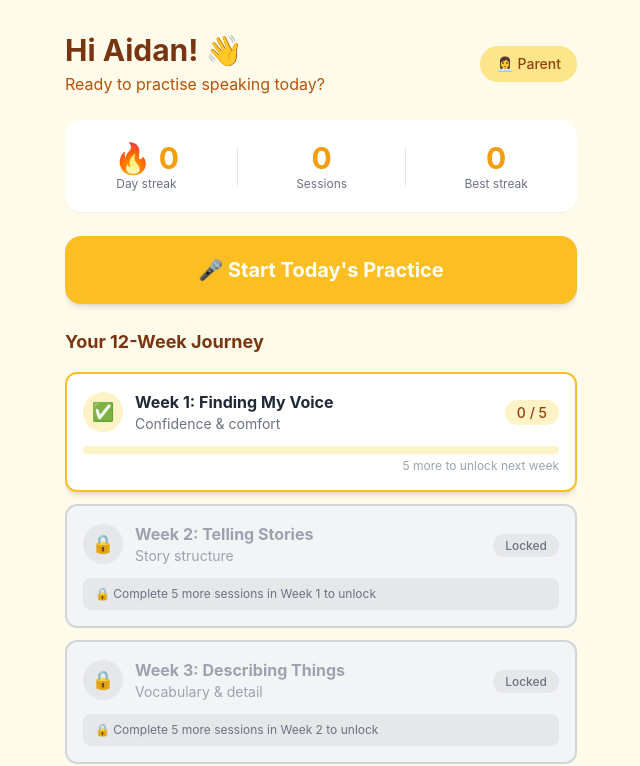
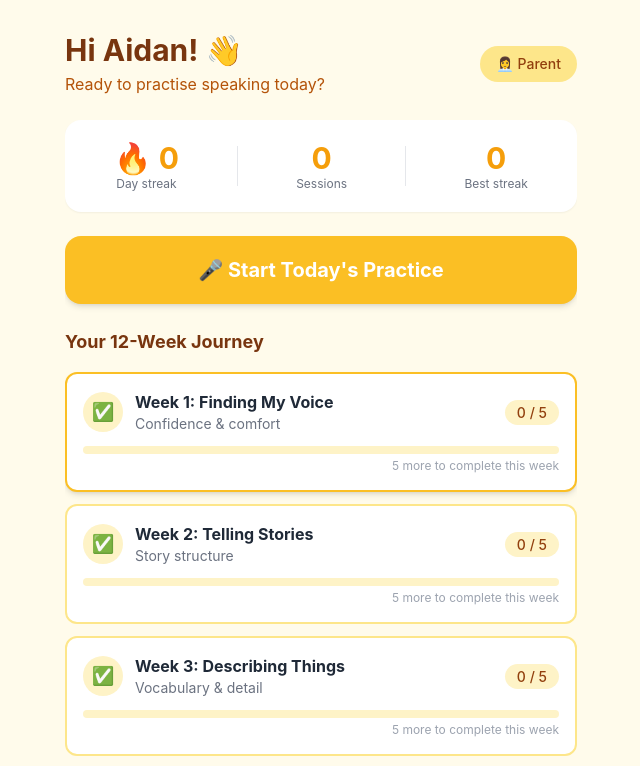
Before and after one commit to ismaelloveexcel/speakup, a Next.js app: page / in a window 1280 px wide. Shown: the top 766 px of the page, without its empty margins (319-959 px from the left). Built offline with nearby package versions, Linux system fonts and the light colour scheme.

Commit message:
Remove stage lock mechanism - all weeks are now accessible
Agent-Logs-Url: https://github.com/ismaelloveexcel/speakup/sessions/b5c67762-abcb-45fb-953f-35a39f37c86e

Co-authored-by: ismaelloveexcel <186632230+ismaelloveexcel@users.noreply.github.com>

```diff
--- a/src/app/page.tsx
+++ b/src/app/page.tsx
@@ -3,7 +3,7 @@
 import { useEffect, useState } from 'react'
 import Link from 'next/link'
 import { loadState, loadSessions } from '@/lib/storage'
-import { computeUnlockedWeeks, sessionsUntilUnlock } from '@/lib/unlock'
+import { computeUnlockedWeeks } from '@/lib/unlock'
 import { computeStreak, hasSessionToday } from '@/lib/streak'
 import { programWeeks } from '@/data/programWeeks'
 import { AppState, SessionLog } from '@/types'
@@ -90,24 +90,17 @@ export default function HomePage() {
         <h2 className="mb-4 text-lg font-bold text-amber-900">Your 12-Week Journey</h2>
         <div className="grid gap-3">
           {programWeeks.map((week) => {
-            const unlocked = state.unlockedWeeks.includes(week.weekNumber)
             const completedCount = sessions.filter(
               (s) => s.weekNumber === week.weekNumber && s.completed
             ).length
-            // For a locked week N, show how many more sessions are needed in week N-1
-            const sessionsToUnlock = week.weekNumber > 1
-              ? sessionsUntilUnlock(week.weekNumber - 1, sessions)
-              : 0
             const isActive = week.weekNumber === state.currentWeek
 
             return (
               <WeekCard
                 key={week.weekNumber}
                 week={week}
-                isUnlocked={unlocked}
                 completedSessions={completedCount}
                 isActive={isActive}
-                sessionsToUnlock={sessionsToUnlock}
               />
             )
           })}
--- a/src/app/session/page.tsx
+++ b/src/app/session/page.tsx
@@ -4,7 +4,7 @@ import { useEffect, useRef, useState, useCallback } from 'react'
 import { useRouter } from 'next/navigation'
 import Link from 'next/link'
 import { loadState, loadSessions, addSession, saveState, generateId, todayISO } from '@/lib/storage'
-import { computeUnlockedWeeks, getActiveWeek } from '@/lib/unlock'
+import { getActiveWeek } from '@/lib/unlock'
 import { getTodayPrompt, getAlternatePrompt } from '@/lib/prompts'
 import { programWeeks } from '@/data/programWeeks'
 import Timer from '@/components/Timer'
@@ -27,10 +27,8 @@ export default function SessionPage() {
   const elapsedTimerRef = useRef<ReturnType<typeof setInterval> | null>(null)
 
   useEffect(() => {
-    const state = loadState()
     const sessions = loadSessions()
-    const unlocked = computeUnlockedWeeks(sessions)
-    const active = getActiveWeek(sessions, unlocked)
+    const active = getActiveWeek(sessions)
     setWeekNumber(active)
 
     const week = programWeeks.find((w) => w.weekNumber === active)
@@ -100,9 +98,7 @@ export default function SessionPage() {
 
     // Update state
     const state = loadState()
-    const sessions = loadSessions()
-    const unlocked = computeUnlockedWeeks(sessions)
-    saveState({ ...state, unlockedWeeks: unlocked })
+    saveState({ ...state, unlockedWeeks: programWeeks.map((w) => w.weekNumber) })
 
     router.push('/progress')
   }
--- a/src/components/WeekCard.tsx
+++ b/src/components/WeekCard.tsx
@@ -4,66 +4,51 @@ import { ProgramWeek } from '@/types'
 
 interface WeekCardProps {
   week: ProgramWeek
-  isUnlocked: boolean
   completedSessions: number
   isActive: boolean
-  /** Sessions still needed in the PREVIOUS week to unlock this one */
-  sessionsToUnlock: number
   onSelect?: (weekNumber: number) => void
 }
 
 export default function WeekCard({
   week,
-  isUnlocked,
   completedSessions,
   isActive,
-  sessionsToUnlock,
   onSelect,
 }: WeekCardProps) {
   const target = week.minSessionsToUnlockNext || 5
 
   return (
     <div
-      onClick={() => isUnlocked && onSelect?.(week.weekNumber)}
+      onClick={() => onSelect?.(week.weekNumber)}
       className={`rounded-xl border-2 p-4 transition-all ${
-        isUnlocked
-          ? isActive
-            ? 'border-amber-400 bg-white shadow-md cursor-pointer'
-            : 'border-amber-200 bg-white cursor-pointer hover:border-amber-300'
-          : 'border-gray-300 bg-gray-100'
+        isActive
+          ? 'border-amber-400 bg-white shadow-md cursor-pointer'
+          : 'border-amber-200 bg-white cursor-pointer hover:border-amber-300'
       }`}
     >
       <div className="flex items-center justify-between">
         <div className="flex items-center gap-3">
-          <div className={`flex h-10 w-10 items-center justify-center rounded-full text-lg ${
-            isUnlocked ? 'bg-amber-100' : 'bg-gray-200'
-          }`}>
-            {isUnlocked ? '✅' : '🔒'}
+          <div className="flex h-10 w-10 items-center justify-center rounded-full text-lg bg-amber-100">
+            ✅
           </div>
           <div>
-            <p className={`font-bold ${isUnlocked ? 'text-gray-800' : 'text-gray-400'}`}>
+            <p className="font-bold text-gray-800">
               Week {week.weekNumber}: {week.title}
             </p>
-            <p className={`text-sm ${isUnlocked ? 'text-gray-500' : 'text-gray-400'}`}>
+            <p className="text-sm text-gray-500">
               {week.focus}
             </p>
           </div>
         </div>
         <div className="text-right">
-          {isUnlocked ? (
-            <span className="rounded-full bg-amber-100 px-3 py-1 text-sm font-medium text-amber-800">
-              {completedSessions} / {target}
-            </span>
-          ) : (
-            <span className="rounded-full bg-gray-200 px-3 py-1 text-xs font-medium text-gray-500">
-              Locked
-            </span>
-          )}
+          <span className="rounded-full bg-amber-100 px-3 py-1 text-sm font-medium text-amber-800">
+            {completedSessions} / {target}
+          </span>
         </div>
       </div>
 
-      {/* Progress bar for unlocked weeks */}
-      {isUnlocked && week.minSessionsToUnlockNext > 0 && (
+      {/* Progress bar */}
+      {week.minSessionsToUnlockNext > 0 && (
         <div className="mt-3">
           <div className="h-2 w-full rounded-full bg-amber-100">
             <div
@@ -76,16 +61,7 @@ export default function WeekCard({
           <p className="mt-1 text-right text-xs text-gray-400">
             {completedSessions >= target
               ? '✓ Complete'
-              : `${target - completedSessions} more to unlock next week`}
-          </p>
-        </div>
-      )}
-
-      {/* Locked message */}
-      {!isUnlocked && (
-        <div className="mt-3 rounded-lg bg-gray-200 px-3 py-2">
-          <p className="text-xs text-gray-500">
-            🔒 Complete {sessionsToUnlock} more session{sessionsToUnlock !== 1 ? 's' : ''} in Week {week.weekNumber - 1} to unlock
+              : `${target - completedSessions} more to complete this week`}
           </p>
         </div>
       )}
--- a/src/lib/storage.ts
+++ b/src/lib/storage.ts
@@ -20,7 +20,7 @@ const defaultState: AppState = {
   currentWeek: 1,
   settings: defaultSettings,
   sessions: [],
-  unlockedWeeks: [1],
+  unlockedWeeks: [1, 2, 3, 4, 5, 6, 7, 8, 9, 10, 11, 12],
 }
 
 // ─── SSR guard ────────────────────────────────────────────────────────────────
--- a/src/lib/unlock.ts
+++ b/src/lib/unlock.ts
@@ -3,57 +3,33 @@ import { programWeeks } from '@/data/programWeeks'
 
 /**
  * Returns the set of week numbers that are currently unlocked.
- * Week 1 is always unlocked.
- * Each subsequent week unlocks when the previous week has >= minSessionsToUnlockNext completed sessions.
+ * All weeks are always unlocked — users can access any stage.
  */
-export function computeUnlockedWeeks(sessions: SessionLog[]): number[] {
-  const unlocked: number[] = [1]
-
-  for (let i = 0; i < programWeeks.length - 1; i++) {
-    const week = programWeeks[i]
-    const completedInWeek = sessions.filter(
-      (s) => s.weekNumber === week.weekNumber && s.completed
-    ).length
-
-    if (completedInWeek >= week.minSessionsToUnlockNext) {
-      unlocked.push(week.weekNumber + 1)
-    } else {
-      // Lock is sequential — if week N is locked, N+1..12 are also locked
-      break
-    }
-  }
-
-  return unlocked
+export function computeUnlockedWeeks(_sessions: SessionLog[]): number[] {
+  return programWeeks.map((w) => w.weekNumber)
 }
 
 /**
  * Returns true if the given week is accessible.
+ * All weeks are always accessible.
  */
-export function isWeekUnlocked(weekNumber: number, sessions: SessionLog[]): boolean {
-  return computeUnlockedWeeks(sessions).includes(weekNumber)
+export function isWeekUnlocked(_weekNumber: number, _sessions: SessionLog[]): boolean {
+  return true
 }
 
 /**
  * How many sessions remain before the next week unlocks.
+ * Always returns 0 — all weeks are unlocked.
  */
-export function sessionsUntilUnlock(weekNumber: number, sessions: SessionLog[]): number {
-  const week = programWeeks.find((w) => w.weekNumber === weekNumber)
-  if (!week || week.minSessionsToUnlockNext === 0) return 0
-
-  const completed = sessions.filter(
-    (s) => s.weekNumber === weekNumber && s.completed
-  ).length
-
-  return Math.max(0, week.minSessionsToUnlockNext - completed)
+export function sessionsUntilUnlock(_weekNumber: number, _sessions: SessionLog[]): number {
+  return 0
 }
 
 /**
  * Returns the highest week the child has actively started (has at least 1 session).
  */
-export function getActiveWeek(sessions: SessionLog[], unlockedWeeks: number[]): number {
+export function getActiveWeek(sessions: SessionLog[]): number {
   if (sessions.length === 0) return 1
   const started = sessions.map((s) => s.weekNumber)
-  const maxStarted = Math.max(...started)
-  // Stay on the highest started week that is still unlocked
-  return unlockedWeeks.includes(maxStarted) ? maxStarted : Math.max(...unlockedWeeks)
+  return Math.max(...started)
 }
--- a/src/types/index.ts
+++ b/src/types/index.ts
@@ -62,7 +62,6 @@ export interface AppState {
 
 export interface WeekCardProps {
   week: ProgramWeek
-  isUnlocked: boolean
   completedSessions: number
   isActive: boolean
   onSelect: (weekNumber: number) => void
```
